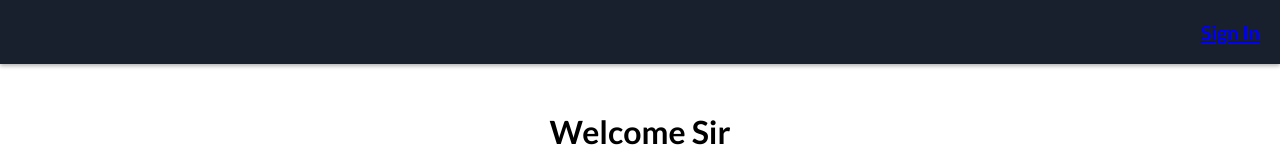
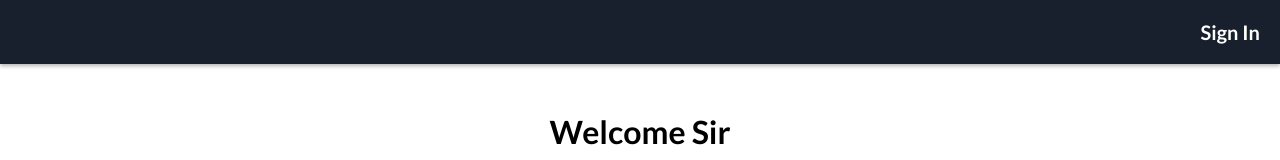
Before and after one commit to theAndrewCline/react-sign-up-form, a React (Create React App) app: page /#/ in a window 1280 px wide. Shown: the top 160 px of the page. Built offline with nearby package versions, Linux system fonts and the light colour scheme.

Commit message:
add style for NavLink

```diff
--- a/src/App.js
+++ b/src/App.js
@@ -1,6 +1,6 @@
 import React, { useState } from 'react'
 import './App.css'
-import { BrowserRouter as Router, Route, Link } from "react-router-dom"
+import { HashRouter as Router, Route } from "react-router-dom"
 import SignInPage from './pages/SignInPage'
 import SignUpPage from './pages/SignUpPage'
 import HomePage from './pages/HomePage'
--- a/src/DefaultComponents.js
+++ b/src/DefaultComponents.js
@@ -1,4 +1,5 @@
 import styled from 'styled-components'
+import { Link } from 'react-router-dom'
 
 export const Button = styled.button`
   background: ${props => props.primary ? '#00FFA2' : '#D1D1D1'};
@@ -85,6 +86,11 @@ export const NavLI = styled.li`
   margin-left: auto;
 `
 
+export const NavLink = styled(Link)`
+  color: white;
+  text-decoration: none;
+`
+
 export const Page = styled.div`
   display: flex;
   justify-content: center;
--- a/src/components/NavBar.js
+++ b/src/components/NavBar.js
@@ -1,6 +1,5 @@
 import React from 'react'
-import { Nav, NavLI, NavUL } from '../DefaultComponents'
-import { Link } from 'react-router-dom'
+import { Nav, NavLI, NavUL, NavLink } from '../DefaultComponents'
 
 
 function NavBar ({ signedIn }) {
@@ -9,7 +8,7 @@ function NavBar ({ signedIn }) {
   )
 
   const SignedOutItems = (
-    <NavLI><Link to="/signin">Sign In</Link></NavLI>
+    <NavLI><NavLink to="/signin">Sign In</NavLink></NavLI>
   )
 
   return (
```
